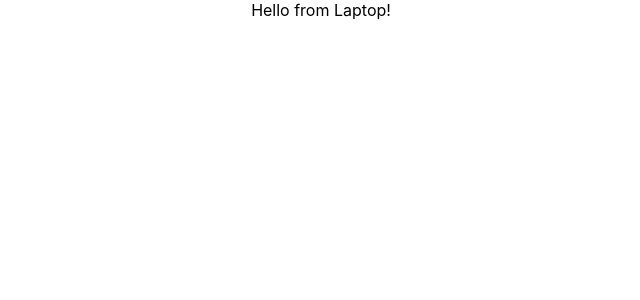
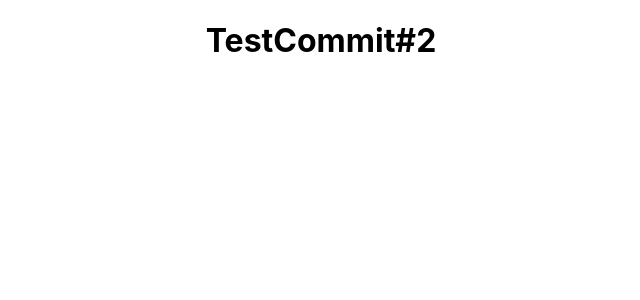
Before and after one commit to albru/CM, a React (Create React App) app: page / in a window 1280 px wide. Shown: the top 300 px of the page, without its empty margins (319-959 px from the left). Built offline with nearby package versions, Linux system fonts and the light colour scheme; the HTML template or start-up script is replaced by a standard one.

Commit message:
test commit#2 from laptop

```diff
--- a/src/App.js
+++ b/src/App.js
@@ -4,7 +4,9 @@ import './App.css';
 function App() {
   return (
     <div className="App">
-      Hello from Laptop!
+      <div>
+        <h1>TestCommit#2</h1>
+      </div>
     </div>
   );
 }
```
